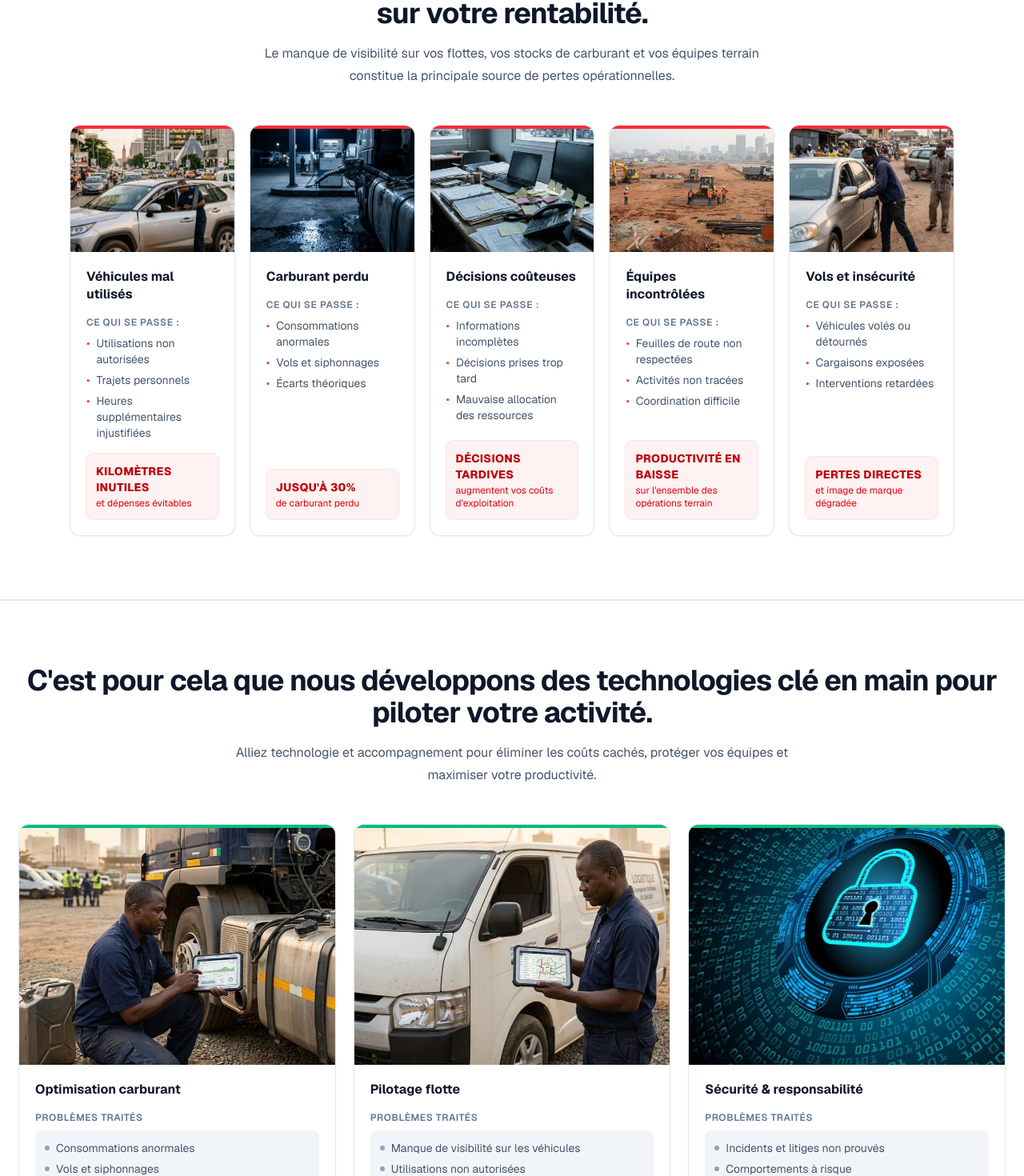
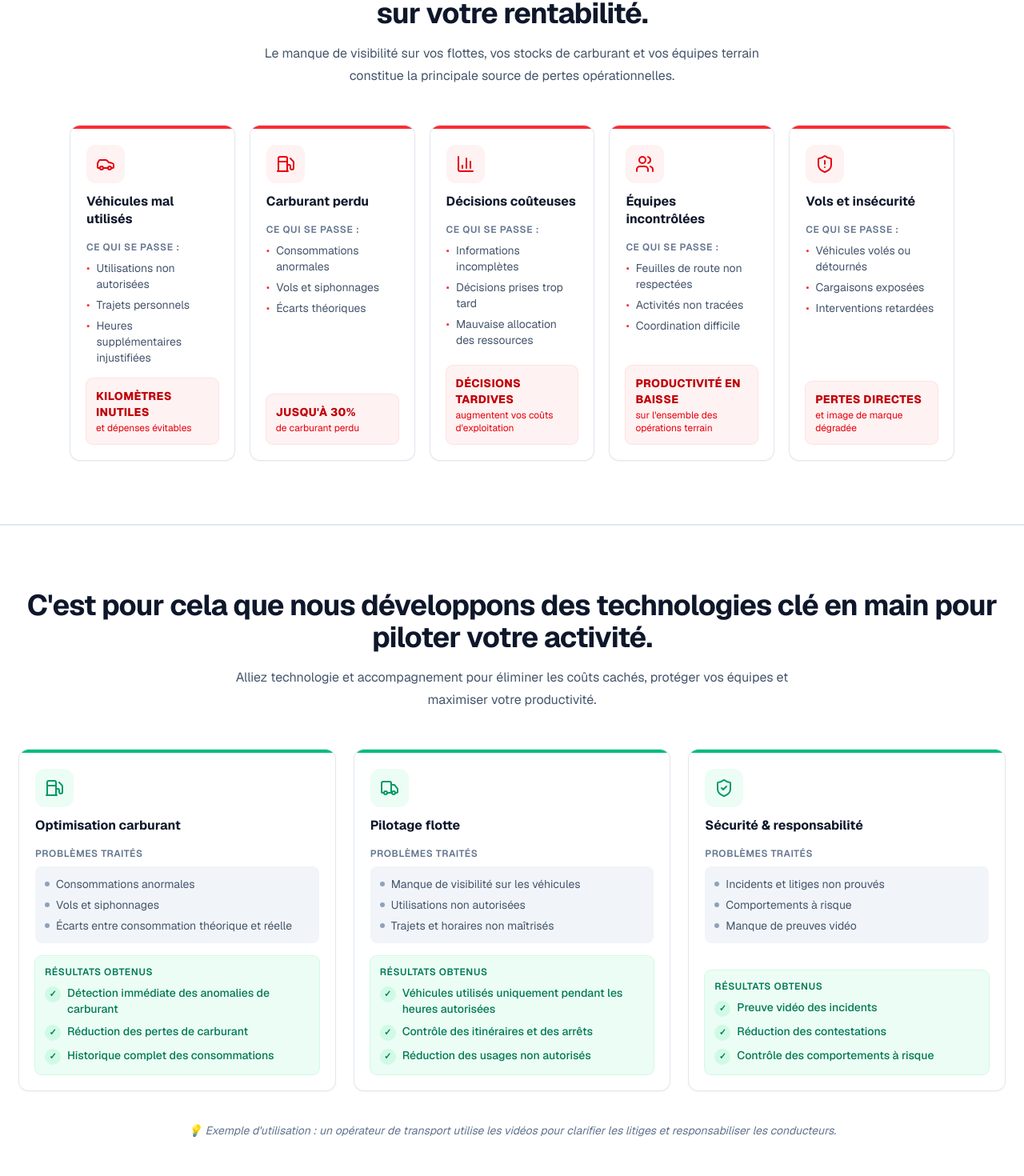
Before and after one commit to Jardel-bot888/site_sisbm_v00, a Next.js app: page / in a window 1280 px wide. Shown: the part 1079-2549 px from the top of the page at 80% size. Built offline with nearby package versions, Linux system fonts and the light colour scheme.

Commit message:
feat(home): retirer les images des cartes problems/solutions et utiliser des icones lucide

```diff
--- a/src/app/page.tsx
+++ b/src/app/page.tsx
@@ -1,8 +1,7 @@
 import Image from "next/image";
 import Link from "next/link";
-import { BarChart3, Satellite, Wrench } from "lucide-react";
+import { BarChart3, Car, Fuel, Gauge, Satellite, ShieldAlert, ShieldCheck, Truck, Users, Wrench } from "lucide-react";
 import AnimatedCounter from "@/components/AnimatedCounter";
-import GsapImageParallax from "@/components/GsapImageParallax";
 import HeroParallax from "@/components/HeroParallax";
 import OfferCard from "@/components/OfferCard";
 import Reveal from "@/components/Reveal";
@@ -20,6 +19,7 @@ export const metadata = buildMetadata({
 
 const blindSpots = [
   {
+    icon: Car,
     title: "Véhicules mal utilisés",
     issues: ["Utilisations non autorisées", "Trajets personnels", "Heures supplémentaires injustifiées"],
     costLabel: "Kilomètres inutiles",
@@ -28,6 +28,7 @@ const blindSpots = [
     imageAlt: "Tracteur chargé d'objets personnels dans la cour d'une ferme",
   },
   {
+    icon: Fuel,
     title: "Carburant perdu",
     issues: ["Consommations anormales", "Vols et siphonnages", "Écarts théoriques"],
     costLabel: "Jusqu'à 30%",
@@ -36,6 +37,7 @@ const blindSpots = [
     imageAlt: "Ravitaillement nocturne du réservoir d'un camion au dépôt",
   },
   {
+    icon: BarChart3,
     title: "Décisions coûteuses",
     issues: ["Informations incomplètes", "Décisions prises trop tard", "Mauvaise allocation des ressources"],
     costLabel: "Décisions tardives",
@@ -44,6 +46,7 @@ const blindSpots = [
     imageAlt: "Bureau de gestion désordonné, informations éparpillées sur le bureau",
   },
   {
+    icon: Users,
     title: "Équipes incontrôlées",
     issues: ["Feuilles de route non respectées", "Activités non tracées", "Coordination difficile"],
     costLabel: "Productivité en baisse",
@@ -52,6 +55,7 @@ const blindSpots = [
     imageAlt: "Équipe de chantier dispersée et désorganisée sur un grand travaux public",
   },
   {
+    icon: ShieldAlert,
     title: "Vols et insécurité",
     issues: ["Véhicules volés ou détournés", "Cargaisons exposées", "Interventions retardées"],
     costLabel: "Pertes directes",
@@ -63,6 +67,7 @@ const blindSpots = [
 
 const solutionBlocks = [
   {
+    icon: Fuel,
     title: "Optimisation carburant",
     image: "/Ressource_site_sisbm_core/solutions/carburant.jpg",
     imageAlt: "Interface SISBM CORE détectant les anomalies de carburant en temps réel",
@@ -78,6 +83,7 @@ const solutionBlocks = [
     ],
   },
   {
+    icon: Truck,
     title: "Pilotage flotte",
     image: "/Ressource_site_sisbm_core/solutions/flotte.jpg",
     imageAlt: "Tableau de bord SISBM CORE avec localisation en temps réel des véhicules",
@@ -93,6 +99,7 @@ const solutionBlocks = [
     ],
   },
   {
+    icon: ShieldCheck,
     title: "Sécurité & responsabilité",
     image: "/Ressource_site_sisbm_core/solutions/securite.jpg",
     imageAlt: "Caméra de surveillance embarquée Film SISBM CORE",
@@ -251,22 +258,14 @@ export default function HomePage() {
               <Reveal key={spot.title} delay={index * 100} className="h-full">
                 <article className="group flex h-full flex-col overflow-hidden rounded-xl bg-white shadow-sm ring-1 ring-slate-200 transition-all duration-300 hover:-translate-y-1 hover:shadow-md dark:bg-white/5 dark:ring-white/10">
                   <div className="border-t-4 border-red-500" aria-hidden />
-                  {spot.image ? (
-                    <div className="relative aspect-[4/3] overflow-hidden">
-                      <GsapImageParallax
-                        src={spot.image}
-                        alt={spot.imageAlt}
-                        sizes="(min-width: 1280px) 20vw, (min-width: 640px) 50vw, 100vw"
-                        classNameImage="object-cover transition-transform duration-300 group-hover:scale-105"
-                      />
-                    </div>
-                  ) : (
-                    <div className="aspect-[4/3] flex items-center justify-center bg-slate-200 dark:bg-slate-800">
-                      <span aria-hidden className="text-4xl text-slate-500 dark:text-white/70">🚨</span>
-                    </div>
-                  )}
                   <div className="flex flex-1 flex-col p-5">
-                    <h3 className="font-bold leading-snug text-slate-900 dark:text-white">{spot.title}</h3>
+                    <span
+                      aria-hidden
+                      className="flex h-12 w-12 items-center justify-center rounded-xl bg-red-50 text-red-600 dark:bg-red-500/15 dark:text-red-300"
+                    >
+                      <spot.icon className="h-6 w-6" />
+                    </span>
+                    <h3 className="mt-3 font-bold leading-snug text-slate-900 dark:text-white">{spot.title}</h3>
                   <p className="mt-4 text-xs font-semibold uppercase tracking-wider text-slate-500 dark:text-slate-400">Ce qui se passe :</p>
                   <ul className="mt-2 space-y-1.5">
                     {spot.issues.map((issue) => (
@@ -311,23 +310,14 @@ export default function HomePage() {
               <Reveal key={block.title} delay={index * 100} className="h-full">
                 <article className="group flex h-full flex-col overflow-hidden rounded-xl bg-white shadow-sm ring-1 ring-slate-200 transition-all duration-300 hover:-translate-y-1 hover:shadow-md dark:bg-white/5 dark:ring-white/10">
                   <div aria-hidden className="border-t-4 border-emerald-500" />
-                  <div className="relative aspect-[4/3] overflow-hidden">
-                    {block.image ? (
-                      <GsapImageParallax
-                        src={block.image}
-                        alt={block.imageAlt}
-                        sizes="(min-width: 1024px) 33vw, (min-width: 640px) 50vw, 100vw"
-                        classNameImage="object-cover transition-transform duration-300 group-hover:scale-105"
-                      />
-                    ) : (
-                      <div className="flex h-full items-center justify-center bg-slate-200 dark:bg-slate-800">
-                        <span aria-hidden className="text-4xl text-slate-500 dark:text-white/70">🚨</span>
-                      </div>
-                    )}
-                  </div>
-
                   <div className="flex flex-1 flex-col p-5">
-                    <h3 className="font-bold leading-snug text-slate-900 dark:text-white">{block.title}</h3>
+                    <span
+                      aria-hidden
+                      className="flex h-12 w-12 items-center justify-center rounded-xl bg-emerald-50 text-emerald-600 dark:bg-emerald-500/15 dark:text-emerald-300"
+                    >
+                      <block.icon className="h-6 w-6" />
+                    </span>
+                    <h3 className="mt-3 font-bold leading-snug text-slate-900 dark:text-white">{block.title}</h3>
 
                     <p className="mt-4 text-xs font-semibold uppercase tracking-wider text-slate-500 dark:text-slate-400">
                       Problèmes traités
```
